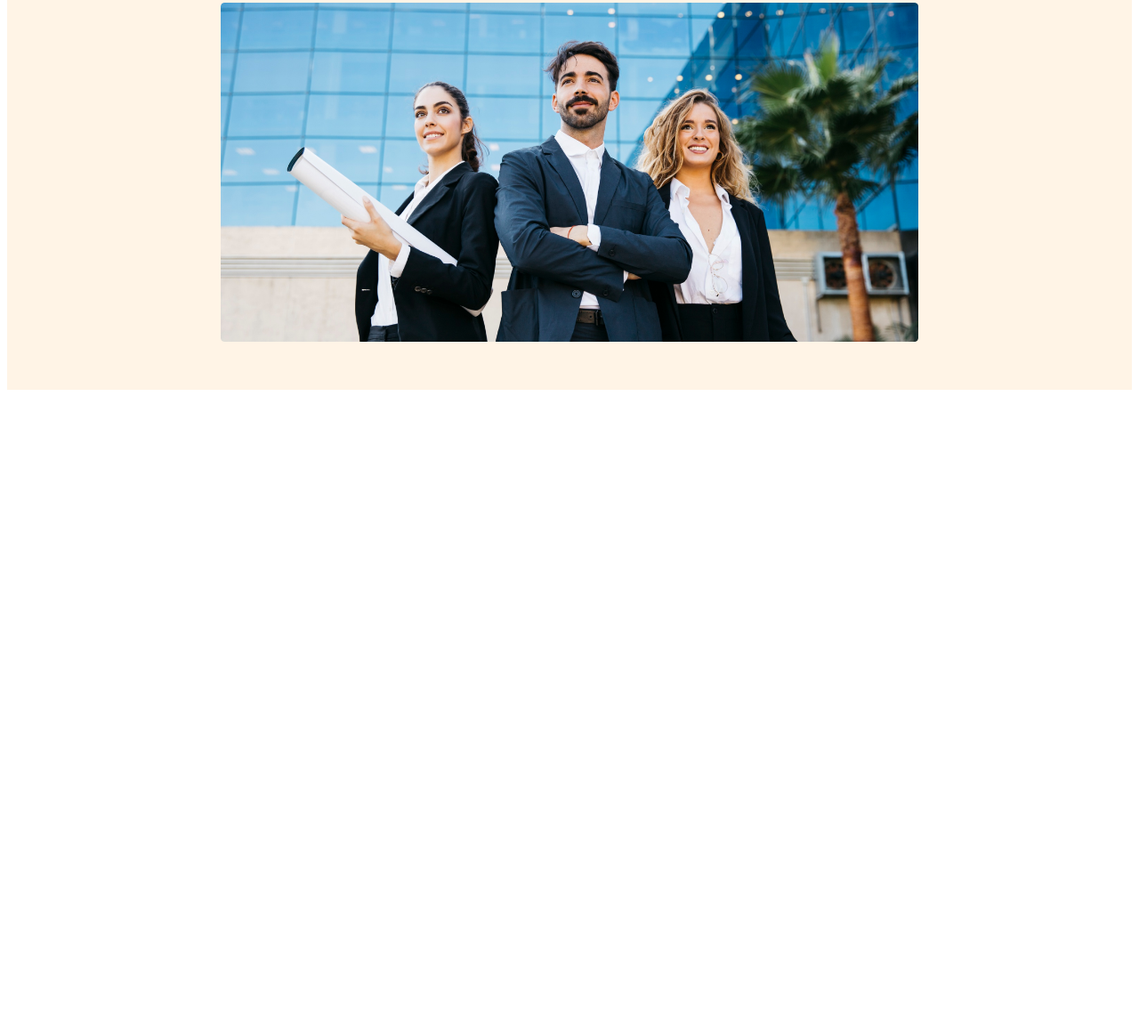
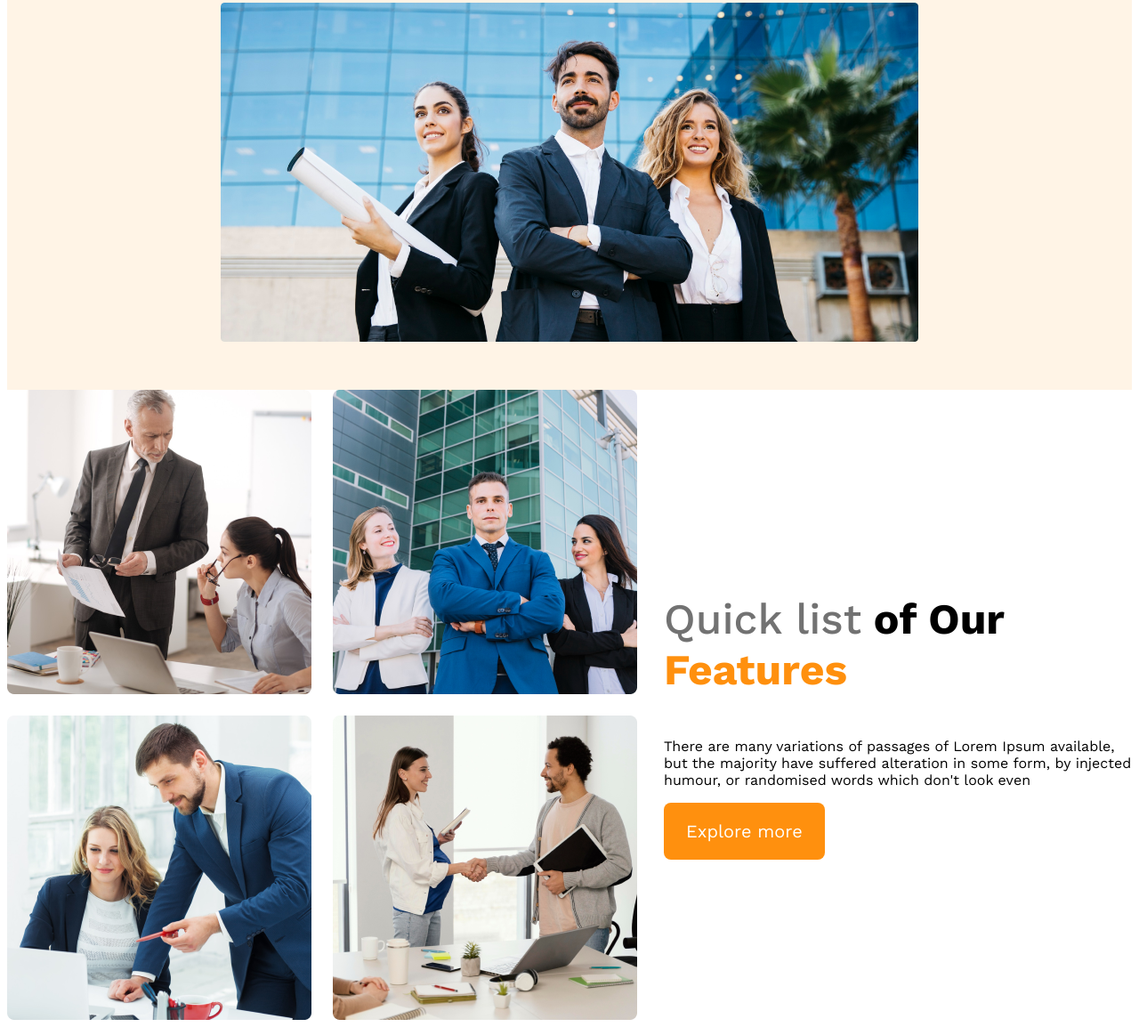
Before and after one commit to Rafil6969/g3-architects-website, a plain HTML site: page index.html in a window 1280 px wide. Shown: the part 573-1727 px from the top of the page at 89% size. Before the commit the page ends 1019 px from the top, so only its background shows below. Drawn offline with nearby package versions, Linux system fonts and the light colour scheme.

Commit message:
features content added

```diff
--- a/index.html
+++ b/index.html
@@ -9,6 +9,8 @@
 </head>
 
 <body>
+
+    <!-- header start -->
     <header>
         <nav>
             <h3 class="nav-title">G3 Architects</h3>
@@ -41,8 +43,29 @@
 
 
     </header>
+<!-- header end -->
 
+<!-- main start -->
     <main>
+        <!-- teams section starts -->
+
+        <section class="teams-container">
+            <div class="teams-img-container">
+                <img src="images/team1.png" alt="">
+                <img src="images/team2.png" alt="">
+                <img src="images/team3.png" alt="">
+                <img src="images/team4.png" alt="">
+
+            </div>
+            <div class="tems-content">
+                <h3 class="teams-title"><span class="quick-list">Quick list</span> <span >of Our</span> <span class="text-features">Features</span></h3>
+                <p class="tems-description">There are many variations of passages of Lorem Ipsum available, but the majority have suffered alteration in some form, by injected humour, or randomised words which don't look even</p>
+                <button class="btn-primary">Explore more</button>
+
+            </div>
+
+        </section>
+
 
     </main>
 
--- a/styles/architect.css
+++ b/styles/architect.css
@@ -101,3 +101,38 @@ nav li a {
     }
 
 }
+
+/* main styles */
+main{
+    max-width: 1440px;
+    margin:0 auto;
+}
+
+/* teams styles */
+.teams-container{
+    display: flex;
+    align-items: center;
+}
+.teams-img-container{
+    display: grid;
+    grid-template-columns: repeat(2, 1fr);
+    gap: 1.5rem;
+    padding-right: 30px;
+}
+/* .teams-content{
+    padding-left: 150px;
+    padding-right: 50px;
+
+} */
+
+.teams-title{
+    font-size: 3rem;
+}
+.teams-title .quick-list{
+    color: #727272;
+    font-weight: 500;
+}
+.teams-title .text-features{
+    color: #FF900E;
+    font-weight: 700;
+}
```
